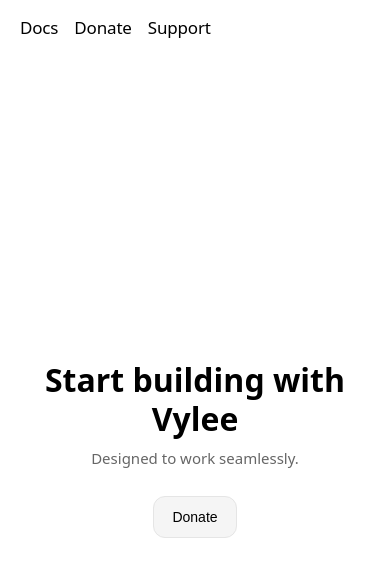
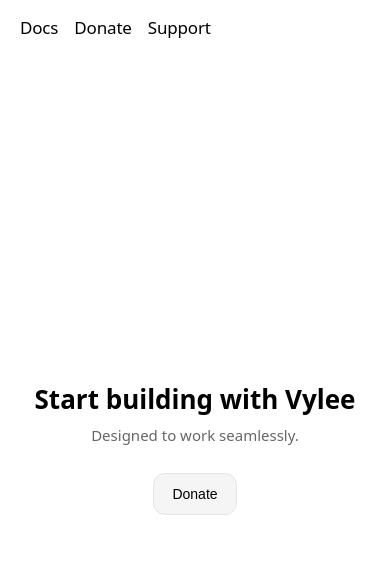
Before and after one commit to sreemn/Guard, a website: page index.html in a window 390 px wide. Drawn offline with Linux system fonts and the light colour scheme.

Commit message:
Update index.html

```diff
--- a/index.html
+++ b/index.html
@@ -113,6 +113,12 @@
       }
      }
 
+    @media (max-width: 480px) {
+      h1 {
+        font-size: 26px;
+      }
+     }
+
     @media (min-width: 768px) {
       h1 {
         font-size: 44px;
```
